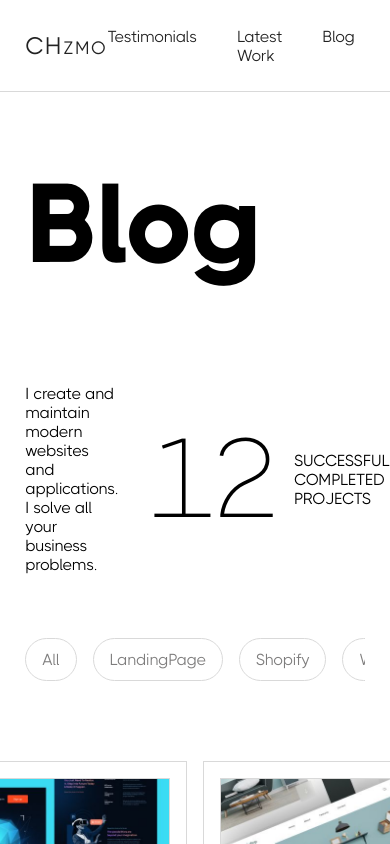
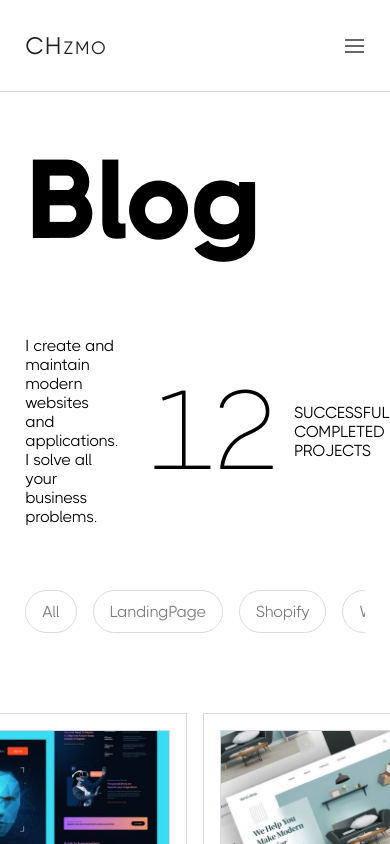
Before and after one commit to Chzmo/Portfolio, a React (Vite) app: page /Blog in a window 390 px wide. Shown: the top 844 px of the page. Built offline with nearby package versions, Linux system fonts and the light colour scheme.

Commit message:
mobile responsive

```diff
--- a/src/components/NavBar/NavBar.css
+++ b/src/components/NavBar/NavBar.css
@@ -27,6 +27,7 @@
   display: flex;
   align-items: center;
   margin-right: 6.5%;
+  justify-content: space-between;
 }
 .navbar .navbar__links .navbar__links-ul {
   display: flex;
@@ -34,4 +35,41 @@
 }
 .navbar .navbar__links .navbar__links-ul .navbar__links-ul_li-a {
   color: #222;
+}
+.navbar .navbar__links .button {
+  height: 1.6rem;
+  width: 1.3rem;
+  display: flex;
+  flex-direction: column;
+  justify-content: center;
+  align-items: center;
+  gap: 4px;
+  cursor: pointer;
+  display: none;
+}
+.navbar .navbar__links .button div {
+  background-color: var(--grey);
+  width: 90%;
+  height: 2px;
+}
+
+@media screen and (max-width: 1040px) {
+  .navbar__links .navbar__links-ul {
+    display: none !important;
+  }
+  .navbar__links .button {
+    align-self: flex-end;
+    display: flex !important;
+  }
+  .mobile {
+    position: absolute !important;
+    display: flex !important;
+    flex-direction: column;
+    padding: 1rem 6.5%;
+    gap: 3rem;
+    top: 5.7rem;
+    left: 0;
+    background-color: var(--light_grey);
+    width: 100%;
+  }
 }/*# sourceMappingURL=NavBar.css.map */
--- a/src/components/NavBar/NavBar.jsx
+++ b/src/components/NavBar/NavBar.jsx
@@ -1,21 +1,33 @@
-import React from 'react'
+import React, { useEffect, useState } from 'react'
 
 import './NavBar.css'
 
+
+
 function NavBar() {
+
+  const [mobileNav, setMobileNav] = useState(false)
+
+  function responsiveNav(){
+    !mobileNav ? setMobileNav(true): setMobileNav(false) ;
+  }
+
   return (
     <nav className='navbar'>
       <div className="navbar__logo">
         <a href="/">CH<span>ZMO</span></a>
       </div>
       <div className="navbar__links">
-        <ul className="navbar__links-ul">
+        <ul className={mobileNav? "mobile": "navbar__links-ul"}>
           <li className="navbar__links-ul_li"><a className="navbar__links-ul_li-a"href="/#Testimonials">Testimonials</a></li>
           <li className="navbar__links-ul_li"><a className="navbar__links-ul_li-a"href="/Work">Latest Work</a></li>
           <li className="navbar__links-ul_li"><a className="navbar__links-ul_li-a"href="/Blog">Blog</a></li>
           <li className="navbar__links-ul_li"><a className="navbar__links-ul_li-a"href="/Contact">Contact</a></li>
           <li className="navbar__links-ul_li"><a className="navbar__links-ul_li-a"href="/Login">Login</a></li>
         </ul>
+        <div onClick={responsiveNav} className='button'>
+          <div></div><div></div><div></div>
+        </div>
       </div>
     </nav>
   )
--- a/src/components/NavBar/NavBar.scss
+++ b/src/components/NavBar/NavBar.scss
@@ -27,13 +27,59 @@
         display: flex;
         align-items: center;
         margin-right: 6.5%;
-    .navbar__links-ul{
-        display: flex;
-        gap: 2.5rem;
+        justify-content: space-between;
 
-        .navbar__links-ul_li-a{
-            color: #222;
+        .navbar__links-ul{
+            display: flex;
+            gap: 2.5rem;
+
+            .navbar__links-ul_li-a{
+                color: #222;
+            }
         }
+        .button{
+            height: 1.6rem;
+            width: 1.3rem;
+            display: flex;
+            flex-direction: column;
+            justify-content: center;
+            align-items: center;
+            gap: 4px;
+            cursor: pointer;
+            display: none;
+            div{
+               background-color: var(--grey);
+               width: 90%;
+               height: 2px;
+            }
         }
     }
 }
+
+
+// media query for medium devices
+
+@media screen and (max-width:1040px) {
+    .navbar__links{
+        .navbar__links-ul{
+            display: none !important;
+        }
+
+        .button{
+            align-self: flex-end;
+            display: flex !important;
+        }
+    }
+
+    .mobile{
+        position: absolute !important;
+        display: flex !important;
+        flex-direction: column;
+        padding: 1rem 6.5%;
+        gap: 3rem;
+        top: 5.7rem;
+        left: 0;
+        background-color: var(--light_grey);
+        width: 100%;
+    }
+}
--- a/src/container/Work/Work.css
+++ b/src/container/Work/Work.css
@@ -5,7 +5,7 @@
   display: flex;
   justify-content: flex-start;
   align-items: center;
-  height: 14rem;
+  height: 11rem;
 }
 .header .header__heading h2 {
   font-size: 7rem;
--- a/src/container/Work/Work.scss
+++ b/src/container/Work/Work.scss
@@ -5,7 +5,7 @@
         display: flex;
         justify-content: flex-start;
         align-items: center;
-        height: 14rem;
+        height: 11rem;
         h2{
             font-size: 7rem;
             font-weight: 700;
```
Also changed, not shown: 1 other file (tests, documents, lock files or other folders).
